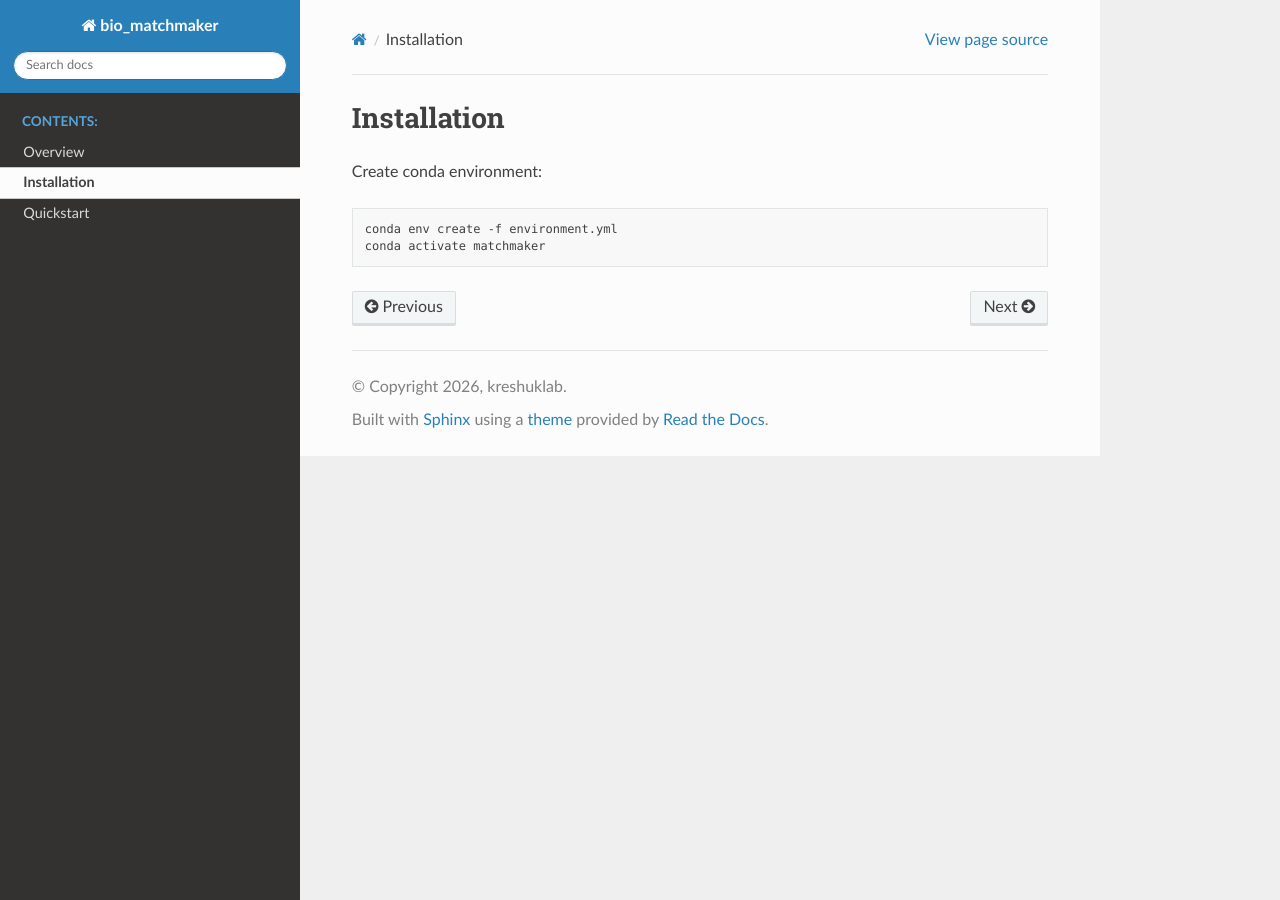
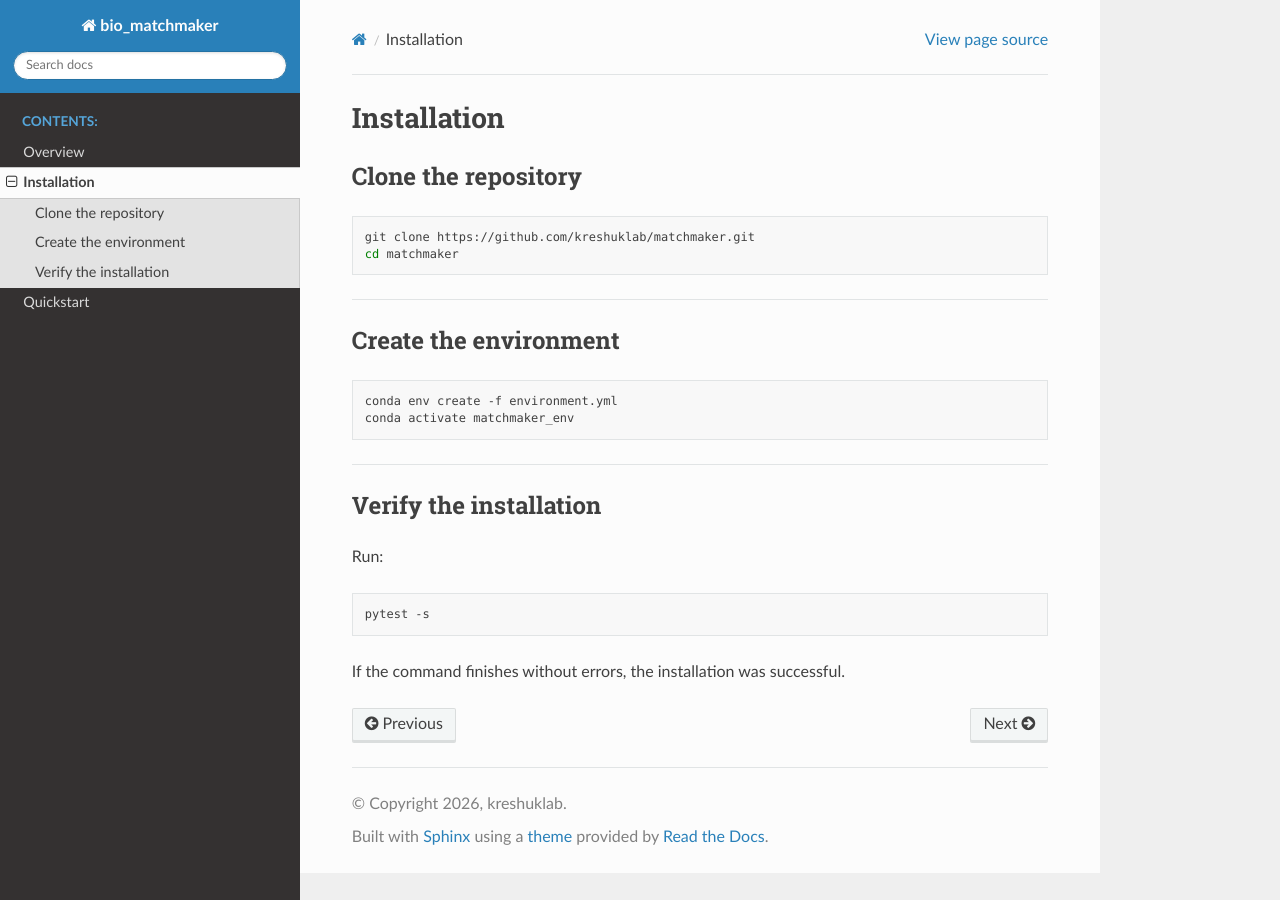
Before and after one commit to kreshuklab/image-matchmaker, a Sphinx documentation site: the page built from docs/source/installation.md, in a window 1280 px wide. Built offline with Sphinx 7.4.7 and the Read the Docs theme 3.1.0, drawn with Linux system fonts in a browser that asks for light colours.

Commit message:
docs: complete install instruction

````diff
--- a/docs/source/installation.md
+++ b/docs/source/installation.md
@@ -1,8 +1,26 @@
 # Installation
 
-Create conda environment:
+### Clone the repository
+
+```bash
+git clone https://github.com/kreshuklab/matchmaker.git
+cd matchmaker
+```
+---
+
+### Create the environment
 
 ```bash
 conda env create -f environment.yml
-conda activate matchmaker
+conda activate matchmaker_env
 ```
+---
+
+### Verify the installation
+Run:
+
+```bash
+pytest -s
+```
+
+If the command finishes without errors, the installation was successful.
````
